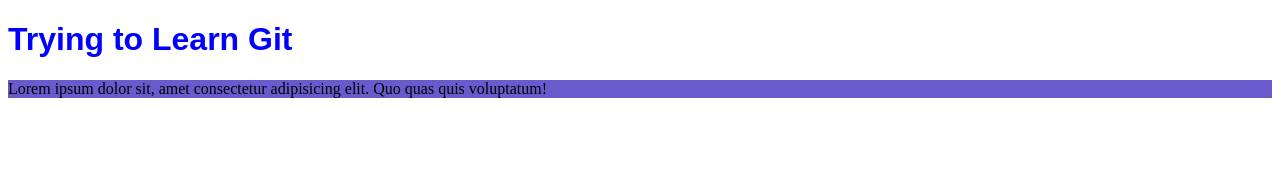
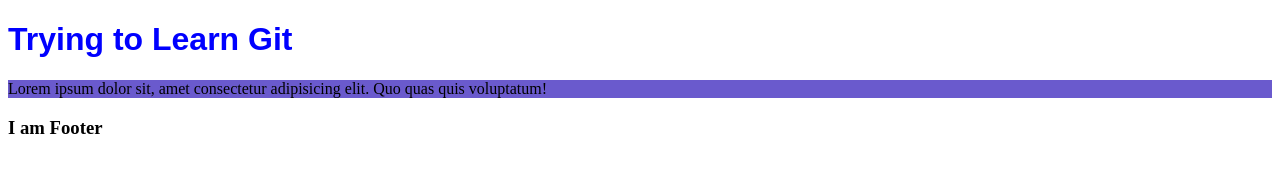
Before and after one commit to sunam-ali/learn_git_github, a plain HTML site: page index.html in a window 1280 px wide. Drawn offline with Linux system fonts and the light colour scheme.

Commit message:
commit from dev branch

```diff
--- a/index.html
+++ b/index.html
@@ -11,6 +11,9 @@
         <h1>Trying to Learn Git</h1>
         <p>Lorem ipsum dolor sit, amet consectetur adipisicing elit. Quo quas quis voluptatum!</p>
     </header>
+    <footer>
+        <h3>I am Footer</h3>
+    </footer>
     <script src="main.js"></script>
 </body>
 </html>
```
